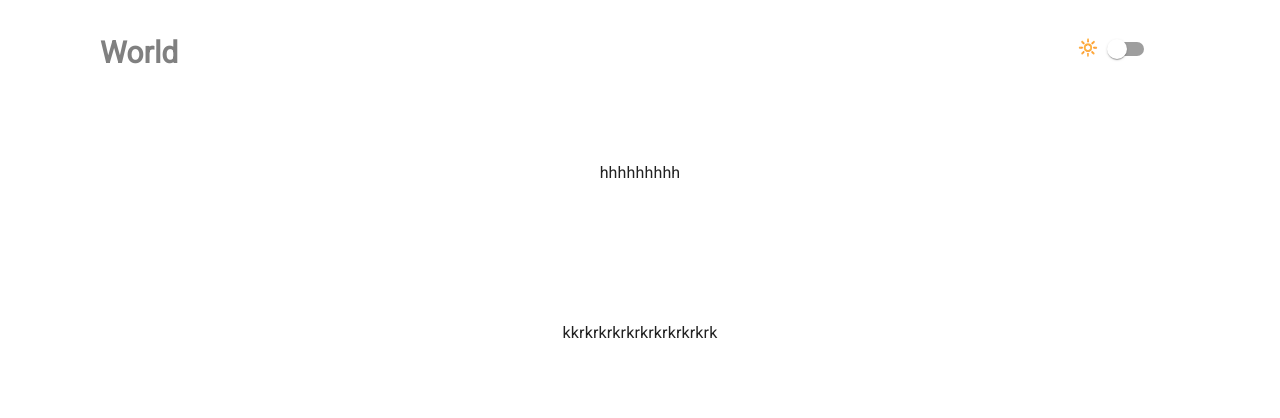
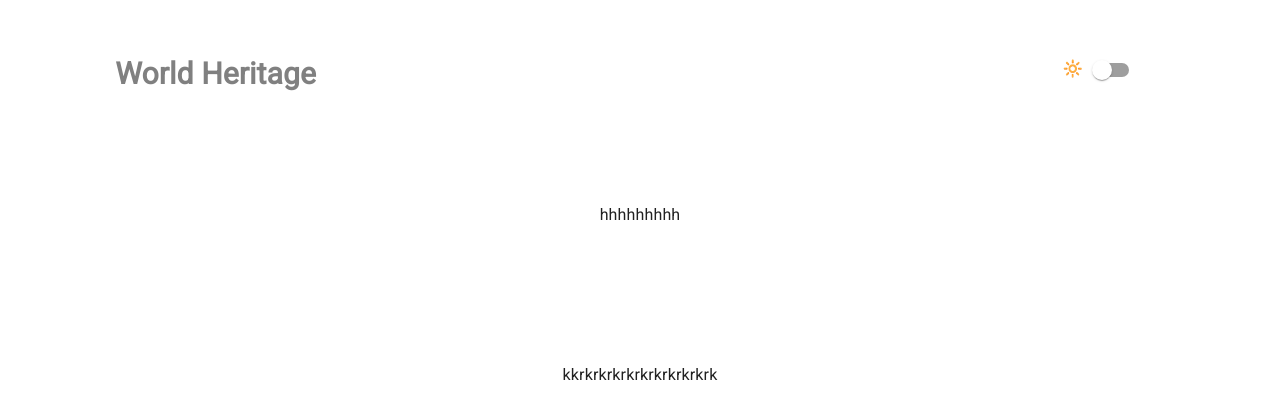
Before and after one commit to zigzagdev/world-heritage, a React (Create React App) app in the folder app/: page / in a window 1280 px wide. Shown: the top 418 px of the page. Built offline with nearby package versions, Linux system fonts and the light colour scheme; the HTML template or start-up script is replaced by a standard one.

Commit message:
fixWidthBrowser

```diff
--- a/app/src/layouts/Header.tsx
+++ b/app/src/layouts/Header.tsx
@@ -5,24 +5,11 @@ import MediaQuery from "react-responsive";
 
 const outline = {
     display: "flex",
-    margin: "30px 20px",
+    padding: "4% 9%",
     justifyContent: "space-between"
 }
 
-const title = {
-    margin: "0 auto 0 35px",
-}
-
-const tabTitle = {
-    margin: "0 auto 0 10px",
-}
-
 const font = {
-    fontSize: "30px",
-    color: "gray",
-}
-
-const minFont = {
     fontSize: "30px",
     color: "gray",
 }
@@ -35,7 +22,7 @@ const Header = () => {
                     <div>
                         <div>
                             <a href="/" style={{textDecoration: "none"}}>
-                                <strong style={{fontSize: '20px'}}>World Heritage</strong>
+                                <strong style={{fontSize: '20px', color: 'gray'}}>World Heritage</strong>
                             </a>
                         </div>
                     </div>
@@ -47,11 +34,11 @@ const Header = () => {
                 </div>
             </MediaQuery>
             <MediaQuery query="(min-width: 641px) and (max-width: 768px)">
-                <div style={{display: "flex", margin: "30px 50px", justifyContent: "space-between"}}>
+                <div style={{display: "flex", padding: "4% 9%", justifyContent: "space-between"}}>
                     <div>
                         <div>
                             <a href="/" style={{textDecoration: "none"}}>
-                                <strong style={font}>World</strong>
+                                <strong style={{fontSize: '25px', color: 'gray'}}>World Heritage</strong>
                             </a>
                         </div>
                     </div>
@@ -63,11 +50,11 @@ const Header = () => {
                 </div>
             </MediaQuery>
             <MediaQuery query="(min-width: 769px) and (max-width: 1024px)">
-                <div style={{display: "flex", margin: "30px 70px", justifyContent: "space-between"}}>
+                <div style={{display: "flex", padding: "4% 9%", justifyContent: "space-between"}}>
                     <div>
                         <div>
                             <a href="/" style={{textDecoration: "none"}}>
-                                <strong style={font}>World</strong>
+                                <strong style={font}>World Heritage</strong>
                             </a>
                         </div>
                     </div>
@@ -79,11 +66,11 @@ const Header = () => {
                 </div>
             </MediaQuery>
             <MediaQuery query="(min-width: 1025px)">
-                <div style={{display: "flex", margin: "30px 100px", justifyContent: "space-between"}}>
+                <div style={{display: "flex", padding: "4% 9%", justifyContent: "space-between"}}>
                     <div>
                         <div>
                             <a href="/" style={{textDecoration: "none"}}>
-                                <strong style={font}>World</strong>
+                                <strong style={font}>World Heritage</strong>
                             </a>
                         </div>
                     </div>
```
